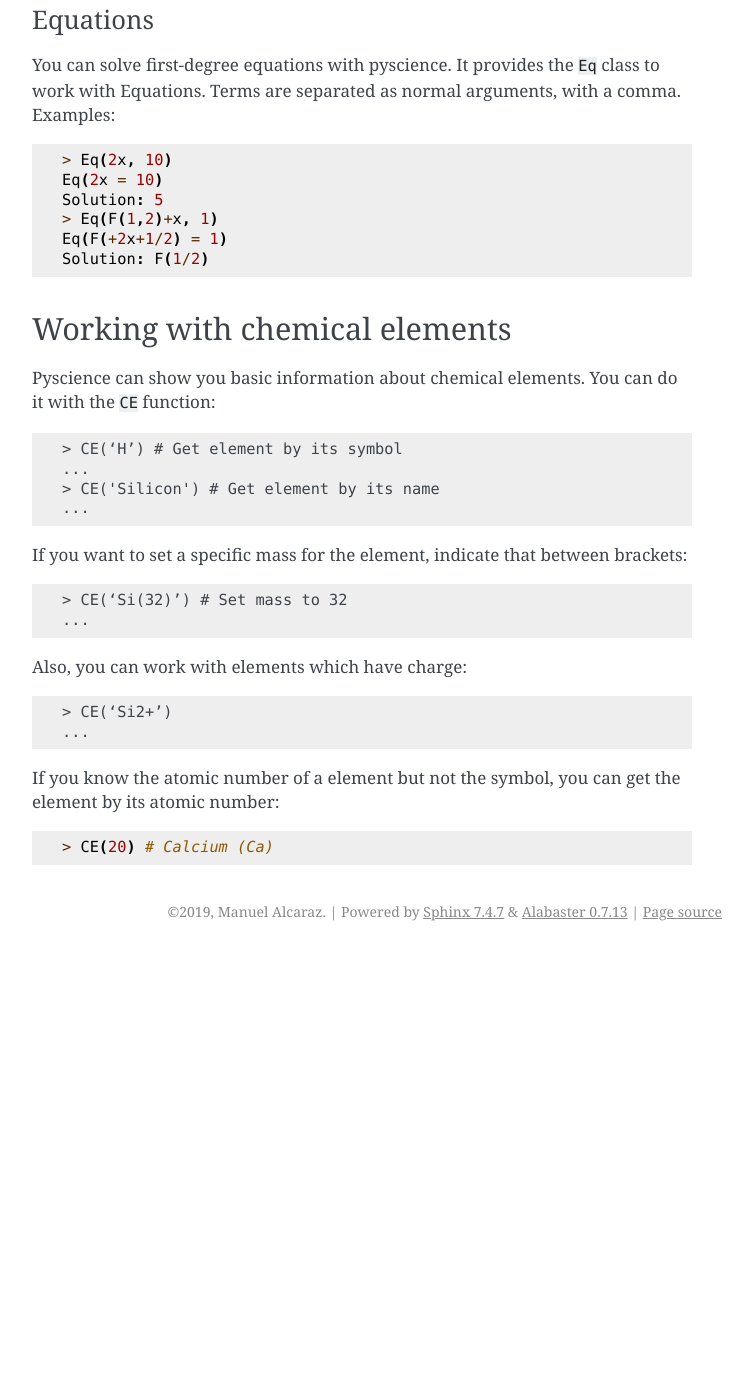
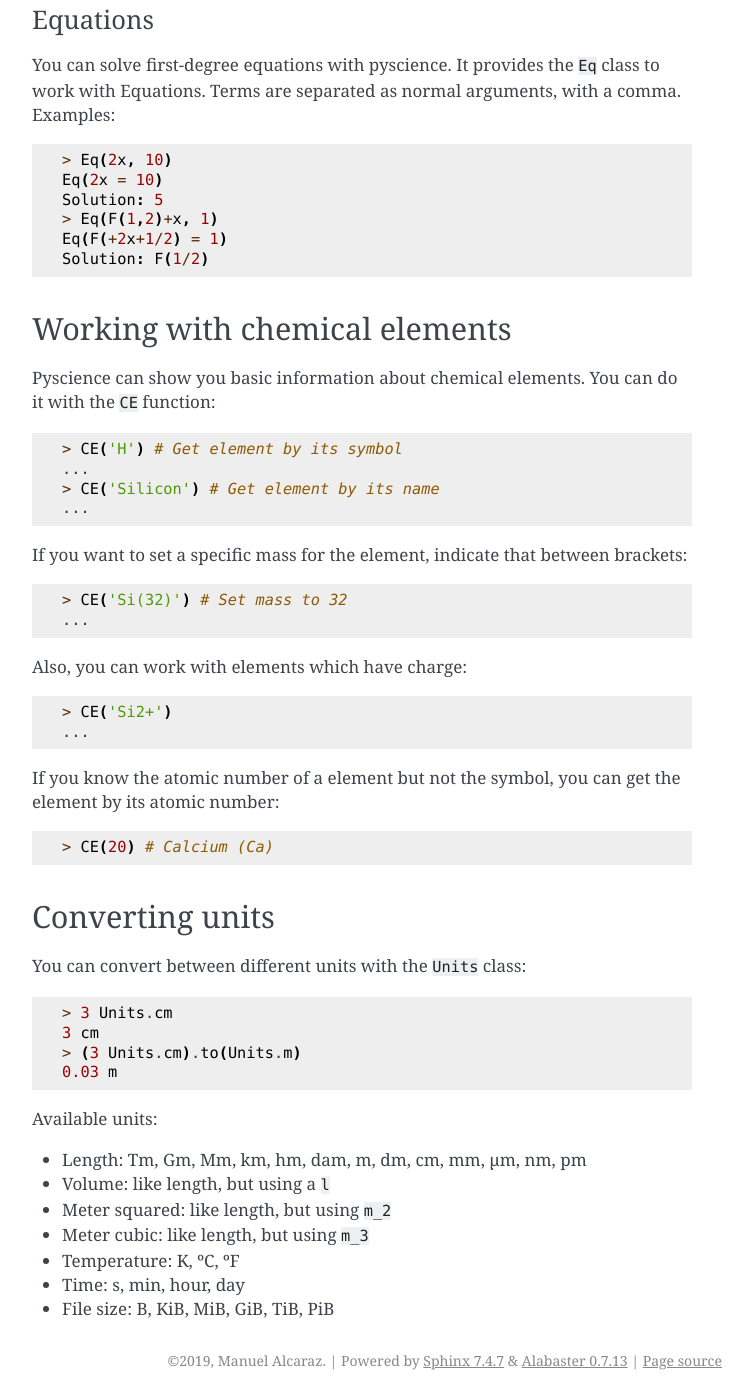
Before and after one commit to alcarazzam/pyscience, a Sphinx documentation site: the page built from doc/source/user_guide.rst, in a window 1280 px wide and 1400 px high, scrolled down 2222 px. Shown: the whole window, without its empty margins (388-1141 px from the left). Built offline with Sphinx 7.4.7, drawn with Linux system fonts in a browser that asks for light colours; before the commit the page ends 3173 px from its top, so only the background shows below that.

Commit message:
Update documentation

```diff
--- a/doc/source/changelog.rst
+++ b/doc/source/changelog.rst
@@ -2,8 +2,8 @@ Changelog
 =========
 Current stable `PyPI version <https://pypi.org/project/pyscience/>`_ is 0.1.0.dev4
 
-[UNRELEASED] Version 0.3
-------------------------
+[UNRELEASED] Version 0.3.0rc1
+-----------------------------
 
 Expected date: about March 20 2019.
 
--- a/doc/source/user_guide.rst
+++ b/doc/source/user_guide.rst
@@ -103,22 +103,41 @@ Working with chemical elements
 Pyscience can show you basic information about chemical elements. You can do it
 with the ``CE`` function::
 
-    > CE(‘H’) # Get element by its symbol
+    > CE('H') # Get element by its symbol
     ...
     > CE('Silicon') # Get element by its name
     ...
 
 If you want to set a specific mass for the element, indicate that between brackets::
 
-    > CE(‘Si(32)’) # Set mass to 32
+    > CE('Si(32)') # Set mass to 32
     ...
 
 Also, you can work with elements which have charge::
 
-    > CE(‘Si2+’)
+    > CE('Si2+')
     ...
 
 If you know the atomic number of a element but not the symbol, you can get the
 element by its atomic number::
 
     > CE(20) # Calcium (Ca)
+
+Converting units
+----------------
+You can convert between different units with the ``Units`` class::
+
+    > 3 Units.cm
+    3 cm
+    > (3 Units.cm).to(Units.m)
+    0.03 m
+
+Available units:
+
+- Length: Tm, Gm, Mm, km, hm, dam, m, dm, cm, mm, μm, nm, pm
+- Volume: like length, but using a ``l``
+- Meter squared: like length, but using ``m_2``
+- Meter cubic: like length, but using ``m_3``
+- Temperature: K, ºC, ºF
+- Time: s, min, hour, day
+- File size: B, KiB, MiB, GiB, TiB, PiB
```
